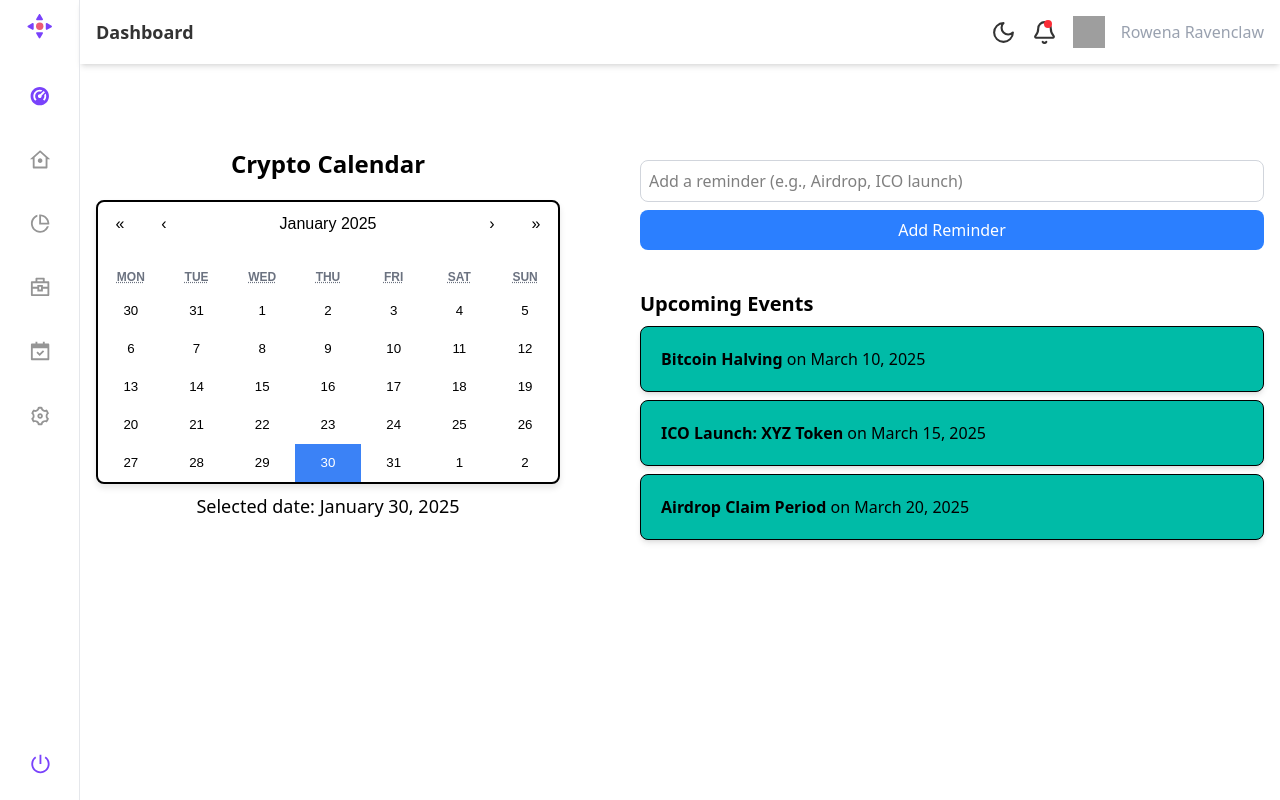
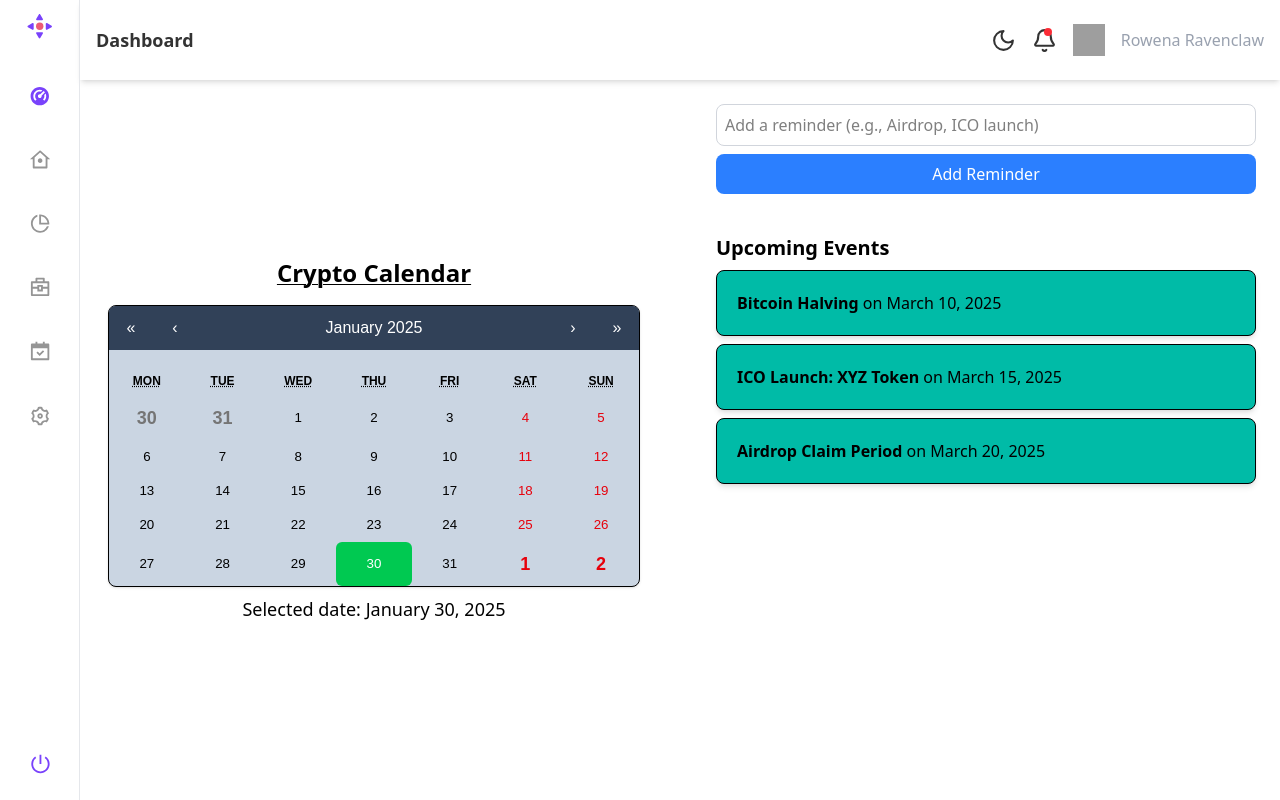
Before and after one commit to sitambhra/Reeltor, a React (Vite) app: page /calendar in a window 1280 px wide. Built offline with nearby package versions, Linux system fonts and the light colour scheme; grey boxes are pictures that could not be loaded.

Commit message:
fix the scrollbar issue

```diff
--- a/src/App.css
+++ b/src/App.css
@@ -9,3 +9,44 @@
     background-color: #fff;
     color: #333;
 }
+
+
+.react-calendar {
+    @apply !w-full !border !border-black !rounded-lg !shadow-sm !text-black !bg-slate-300
+}
+
+.react-calendar__tile {
+    @apply !p-2
+}
+
+.react-calendar__month-view__days__day--neighboringMonth{
+    @apply !font-bold !text-lg hover:!bg-slate-900 hover:!rounded-md hover:!text-white
+}
+
+.react-calendar__month-view__days__day--neighboringMonth{
+    @apply hover:!bg-orange-200
+}
+
+.react-calendar__month-view__days__day{
+    @apply hover:!bg-slate-500 hover:!rounded-md
+}
+
+.react-calendar__month-view__days__day--weekend {
+    @apply !text-red-600
+}
+
+.react-calendar__tile--now {
+    @apply !bg-green-500 !rounded-md
+}
+
+.react-calendar__navigation{
+    @apply !bg-slate-700 !text-white !rounded-t-md
+}
+
+.react-calendar__navigation__label__labelText--from{
+    @apply hover:!text-black
+}
+
+.react-calendar__navigation__prev2-button, .react-calendar__navigation__prev-button, .react-calendar__navigation__next-button, .react-calendar__navigation__next2-button{
+    @apply hover:!text-black hover:!bg-white
+}
--- a/src/Components/Navbar.jsx
+++ b/src/Components/Navbar.jsx
@@ -12,7 +12,7 @@ const Navbar = ({ hasNotification = true }) => {
   return (
     <>
       <nav
-        className={`flex relative justify-between items-center p-4 shadow-md ml-20 ${
+        className={`flex relative justify-between items-center p-4 shadow-md ml-20 h-20 ${
           theme === 'dark' ? 'bg-[#19191a]' : ''
         }`}
       >
--- a/src/Pages/Calendar.jsx
+++ b/src/Pages/Calendar.jsx
@@ -102,14 +102,15 @@ const Calendar = () => {
   `;
 
   return (
-    <div className={`flex flex-col md:flex-row items-start p-4 space-y-4 md:space-y-0 min-h-[640px] max-h-auto ${theme === 'dark' ? 'bg-gray-900 text-white' : 'bg-white text-black'}`}>
+    <div className={`grid grid-cols-2 gap-6 h-[calc(100vh-5rem)] w-[calc(100vw-5rem)] ml-auto box-border ${theme === 'dark' ? 'bg-gray-900 text-white' : 'bg-white text-black'}`}>
+
       {/* Inject custom style */}
-      <style>{calendarStyles}</style>
+      {/* <style>{calendarStyles}</style> */}
 
       {/* Calendar Section */}
-      <div className='md:w-1/2 w-full mt-12'>
-        <h1 className='text-2xl font-bold text-center p-5'>Crypto Calendar</h1>
-        <div className='flex flex-col items-center ml-20 mr-20'>
+      <div className='w-full h-full flex flex-col justify-center items-center gap-4 p-7'>
+        <h1 className='text-2xl font-bold text-center underline underline-offset-2 decoration-1'>Crypto Calendar</h1>
+        <div className='w-full flex flex-col items-center'>
           <CalendarComponent
             onChange={handleDateChange}
             value={date}
@@ -119,7 +120,7 @@ const Calendar = () => {
       </div>
 
       {/* Events Section */}
-      <div className='md:w-1/2 w-full mt-20'>
+      <div className='w-full h-full p-6 overflow-y-auto'>
         <div className='flex flex-col items-center space-y-2'>
           <input
             type='text'
```
